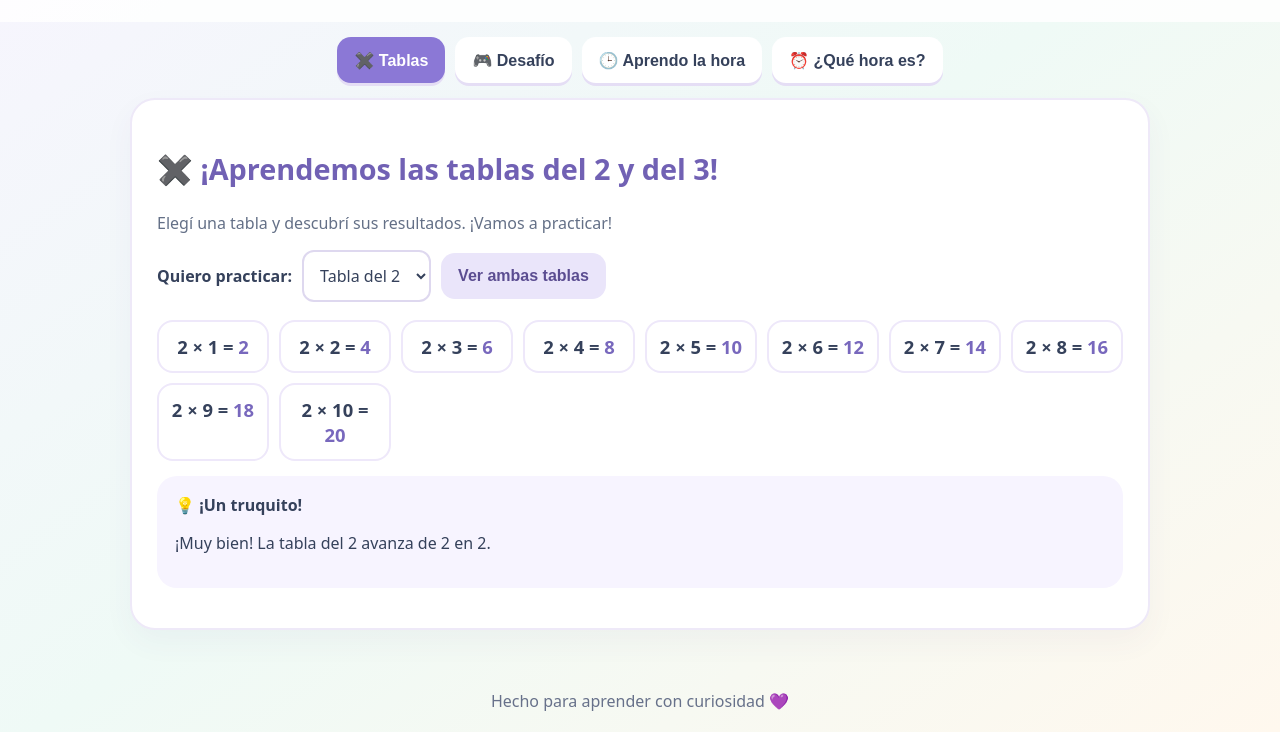
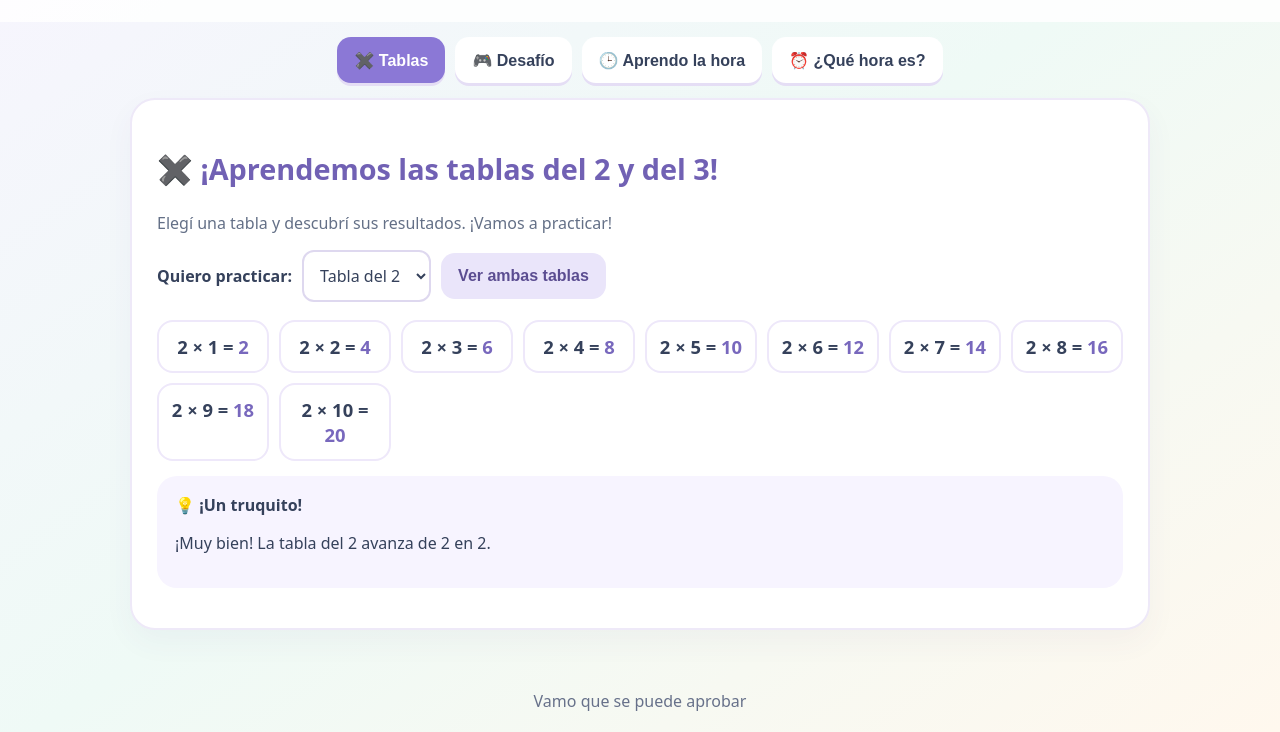
Before and after one commit to azzyy17/wawa, a plain HTML site: page index.html in a window 1280 px wide. Shown: the part 190-922 px from the top of the page. Drawn offline with Linux system fonts and the light colour scheme.

Commit message:
this time we frfr

```diff
--- a/index.html
+++ b/index.html
@@ -698,7 +698,7 @@ select:focus-visible {
 </main>
 
 <footer>
-  Hecho para aprender con curiosidad 💜
+  Vamo que se puede aprobar
 </footer>
 
 
```
